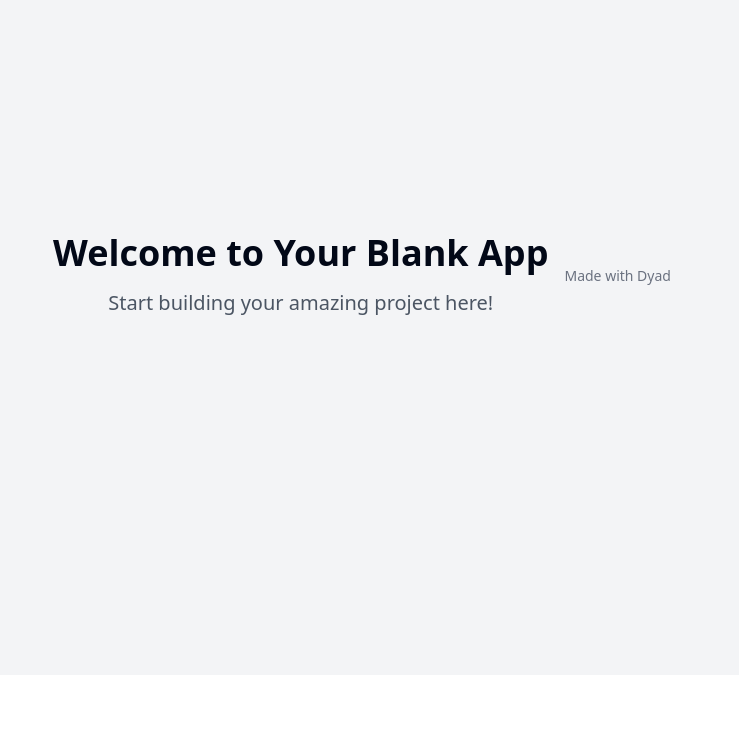
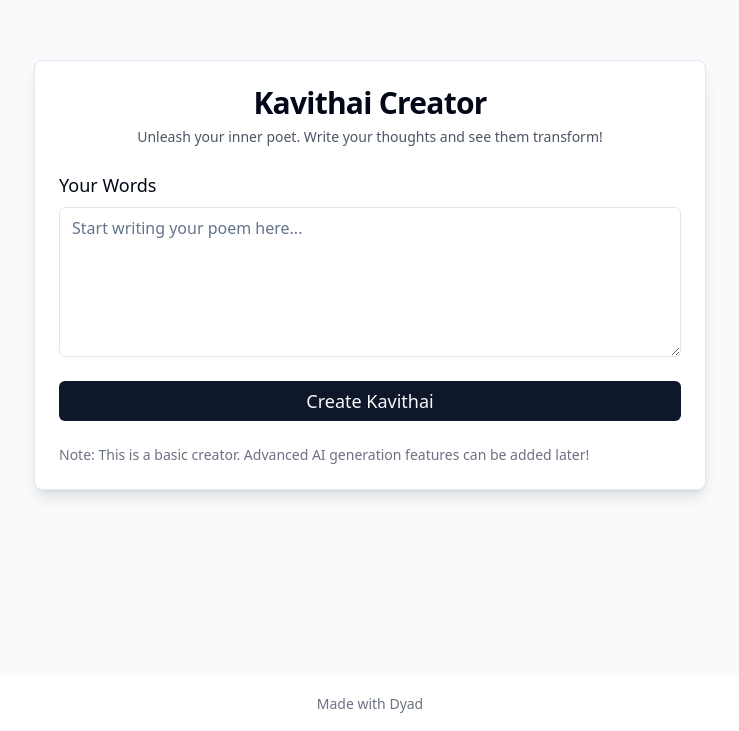
Before and after one commit to Joshikaa-R-5926/kavithai, a React (Vite) app: page / in a window 1280 px wide. Shown: the part 125-856 px from the top of the page, without its empty margins (270-1009 px from the left). Before the commit the page ends 800 px from the top, so only its background shows below. Built offline with nearby package versions, Linux system fonts and the light colour scheme.

Commit message:
[dyad] Created a Kavithai Creator page - wrote 2 file(s)

```diff
--- a/src/pages/Index.tsx
+++ b/src/pages/Index.tsx
@@ -1,18 +1,14 @@
-// Update this page (the content is just a fallback if you fail to update the page)
+"use client";
 
+import KavithaiCreator from "./KavithaiCreator";
 import { MadeWithDyad } from "@/components/made-with-dyad";
 
 const Index = () => {
   return (
-    <div className="min-h-screen flex items-center justify-center bg-gray-100">
-      <div className="text-center">
-        <h1 className="text-4xl font-bold mb-4">Welcome to Your Blank App</h1>
-        <p className="text-xl text-gray-600">
-          Start building your amazing project here!
-        </p>
-      </div>
+    <>
+      <KavithaiCreator />
       <MadeWithDyad />
-    </div>
+    </>
   );
 };
 
--- /dev/null
+++ b/src/pages/KavithaiCreator.tsx
@@ -0,0 +1,72 @@
+"use client";
+
+import React, { useState } from "react";
+import { Card, CardContent, CardDescription, CardHeader, CardTitle, CardFooter } from "@/components/ui/card";
+import { Textarea } from "@/components/ui/textarea";
+import { Button } from "@/components/ui/button";
+import { Label } from "@/components/ui/label";
+
+const KavithaiCreator = () => {
+  const [inputPoem, setInputPoem] = useState<string>("");
+  const [outputPoem, setOutputPoem] = useState<string>("");
+
+  const handleCreateKavithai = () => {
+    if (inputPoem.trim() === "") {
+      setOutputPoem("Please enter some text to create your Kavithai!");
+      return;
+    }
+    // This is a placeholder for actual poem generation logic.
+    // In a real application, you might send this to an AI model.
+    const generated = `
+**Your Beautiful Kavithai**
+
+${inputPoem}
+
+---
+*A simple reflection, crafted by you.*
+    `;
+    setOutputPoem(generated);
+  };
+
+  return (
+    <div className="min-h-screen flex flex-col items-center justify-center p-4 bg-gray-50 dark:bg-gray-900">
+      <Card className="w-full max-w-2xl shadow-lg">
+        <CardHeader>
+          <CardTitle className="text-3xl font-bold text-center">Kavithai Creator</CardTitle>
+          <CardDescription className="text-center text-gray-600 dark:text-gray-400">
+            Unleash your inner poet. Write your thoughts and see them transform!
+          </CardDescription>
+        </CardHeader>
+        <CardContent className="space-y-6">
+          <div className="grid w-full gap-2">
+            <Label htmlFor="input-poem" className="text-lg font-medium">Your Words</Label>
+            <Textarea
+              id="input-poem"
+              placeholder="Start writing your poem here..."
+              value={inputPoem}
+              onChange={(e) => setInputPoem(e.target.value)}
+              className="min-h-[150px] text-base"
+            />
+          </div>
+          <Button onClick={handleCreateKavithai} className="w-full py-3 text-lg">
+            Create Kavithai
+          </Button>
+          {outputPoem && (
+            <div className="grid w-full gap-2 mt-6">
+              <Label className="text-lg font-medium">Generated Kavithai</Label>
+              <div
+                className="p-4 border rounded-md bg-gray-100 dark:bg-gray-800 text-gray-800 dark:text-gray-200 whitespace-pre-wrap text-left"
+                dangerouslySetInnerHTML={{ __html: outputPoem }}
+              />
+            </div>
+          )}
+        </CardContent>
+        <CardFooter className="text-sm text-gray-500 dark:text-gray-400 text-center">
+          Note: This is a basic creator. Advanced AI generation features can be added later!
+        </CardFooter>
+      </Card>
+    </div>
+  );
+};
+
+export default KavithaiCreator;
```
